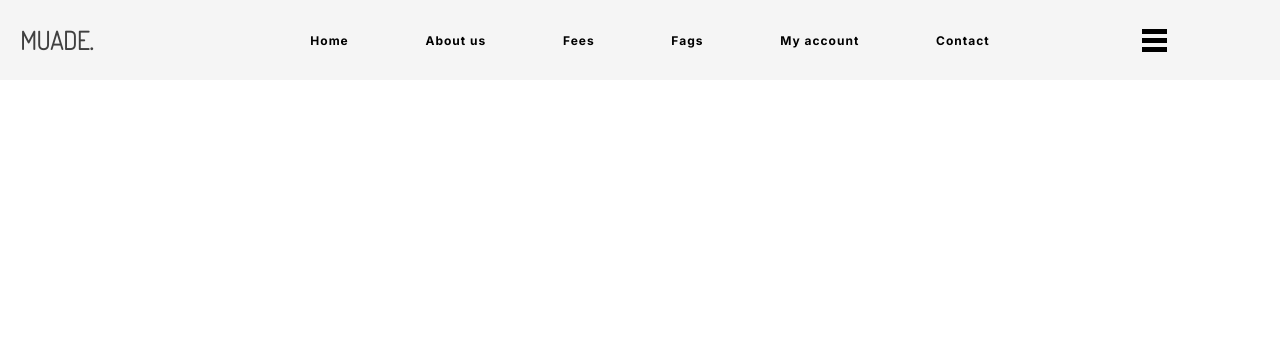
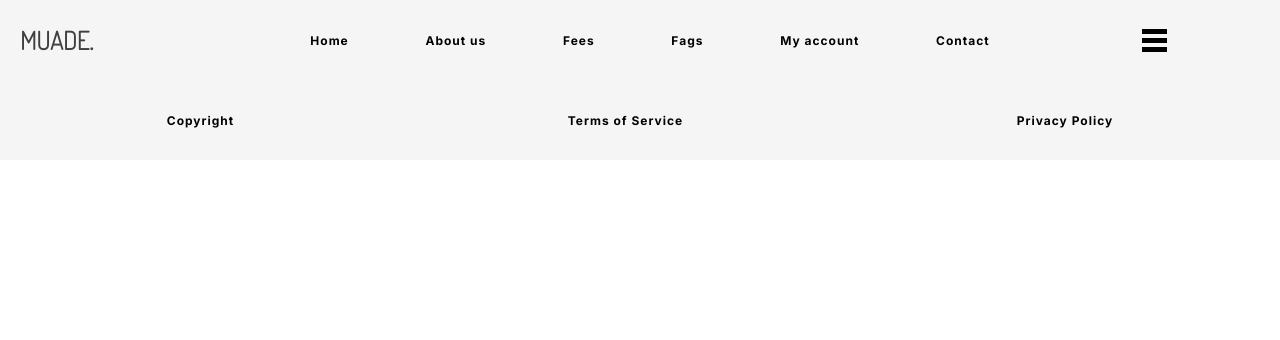
Before and after one commit to nhatquan0312/Web_Programming, a PHP site: page / in a window 1280 px wide. Shown: the top 340 px of the page. Run offline with PHP 8.4, Linux system fonts and the light colour scheme.

Commit message:
Add copyright, tos and privacy policy html file
Adding 3 new html file copyright, terms of serivce and privacy policy

```diff
--- a/index.html
+++ b/index.html
@@ -68,13 +68,15 @@
         <div class="featured_products"></div>
     </div>
 </main>
-
+   <footer>
+        <ul>
+            <li><a href="copyright.html">Copyright</a></li>
+            <li><a href="tos.html">Terms of Service</a> </li>
+            <li><a href="privacy-policy.html">Privacy Policy</a> </li>
+        </ul>
+    </footer>
 
 
 </body>
- <footer>
-        <div class="copyright"></div>
-        <div class="ToS"></div>
-        <div class="privacy_policy"></div>
-    </footer>
+
 </html>
--- a/nav.css
+++ b/nav.css
@@ -12,6 +12,14 @@ nav {
     min-height: 10vh;
     background-color: whitesmoke;
 
+}
+footer{
+    display: flex;
+    justify-content: space-around;
+    align-items: center;
+    padding: 0;
+    min-height: 10vh;
+    background-color: whitesmoke;
 }
 .logo {
     display: flex;
```
Also changed, not shown: copyright.html (added), privacy-policy.html (added), tos.html (added).
